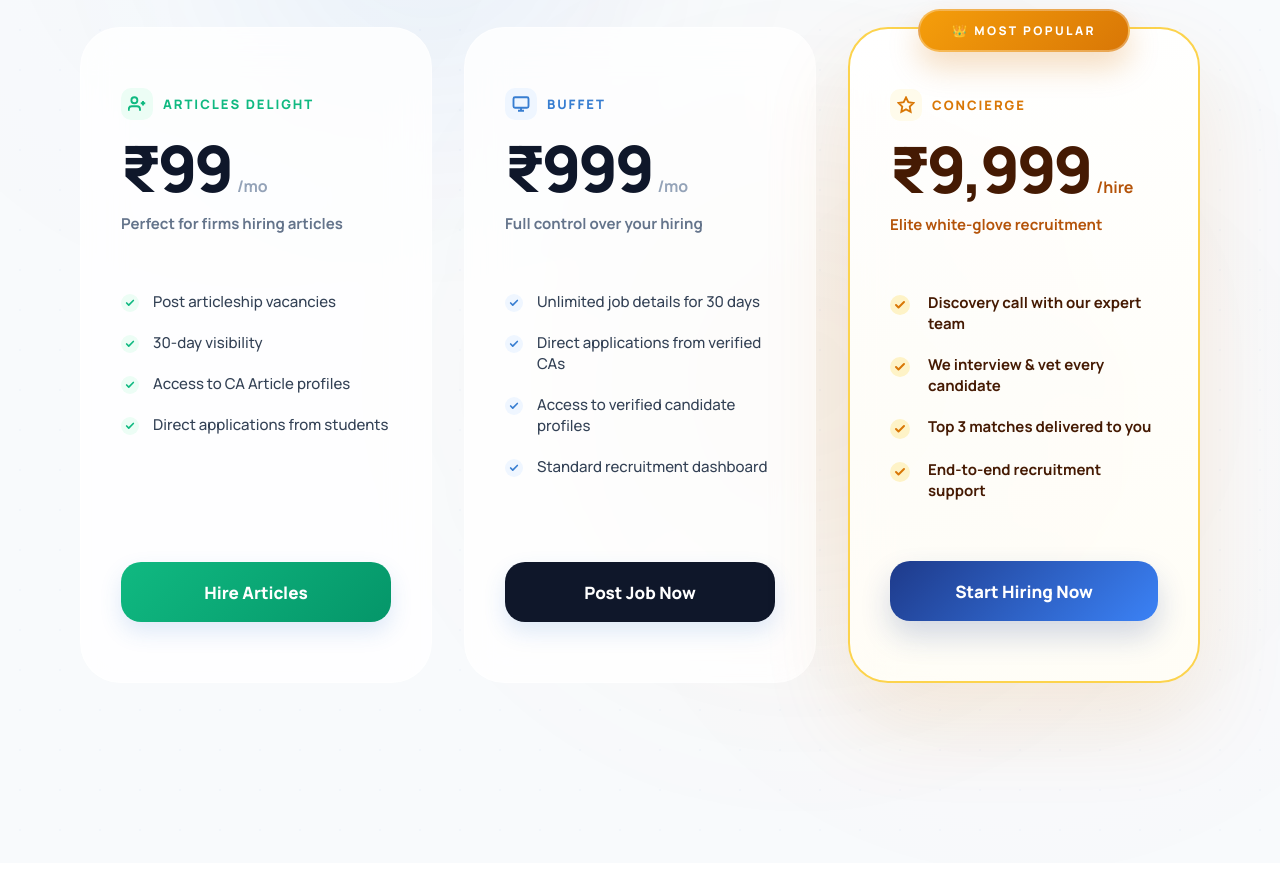
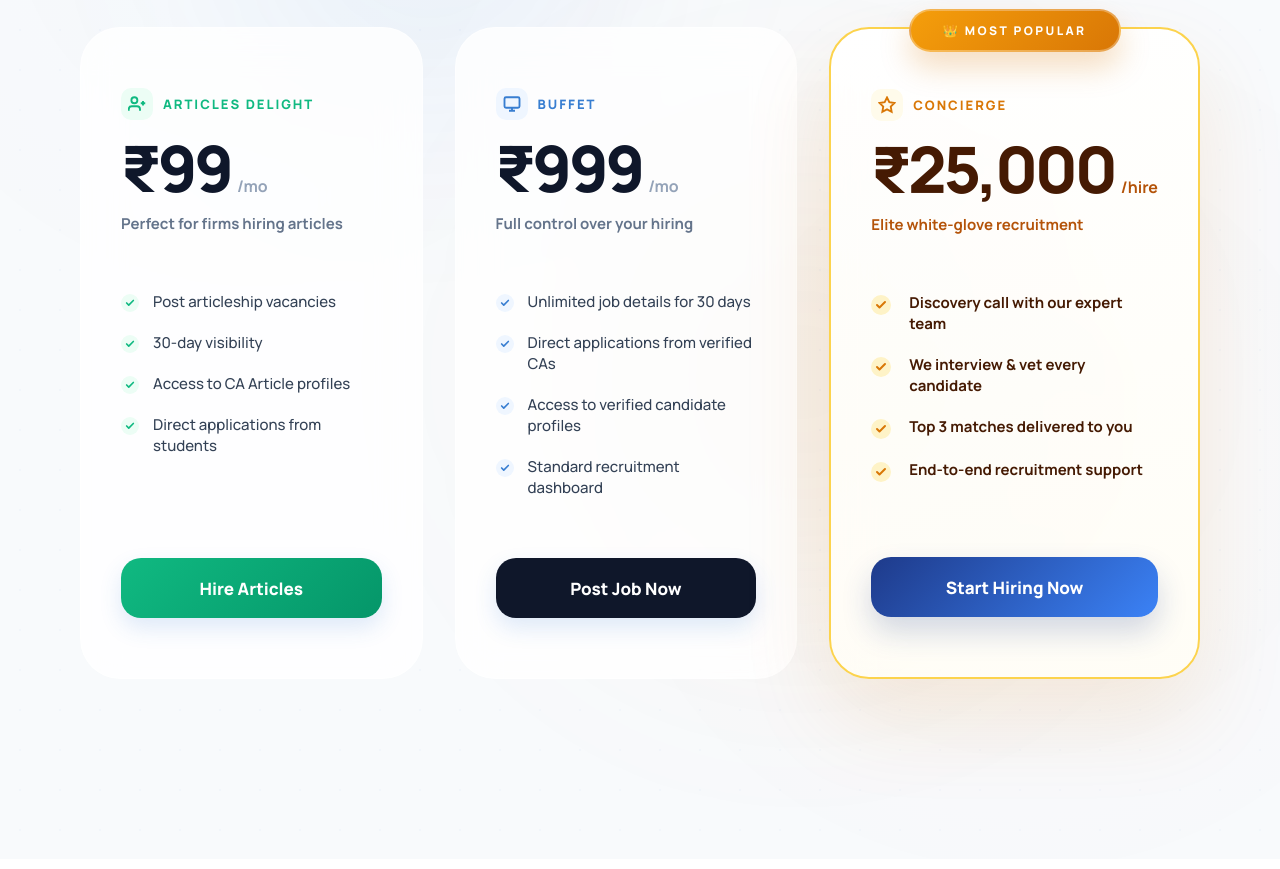
Before and after one commit to anshaggarwal/CAhire, a React (Vite) app: page /post-job in a window 1280 px wide. Shown: the part 3160-4029 px from the top of the page. Built offline with nearby package versions, Linux system fonts and the light colour scheme.

Commit message:
feat: update concierge service price from ₹9,999 to ₹25,000 on PostJobPage

```diff
--- a/src/components/PostJobPage.jsx
+++ b/src/components/PostJobPage.jsx
@@ -383,7 +383,7 @@ export default function PostJobPage() {
                   <p style={{ fontSize: '13px', fontWeight: '800', textTransform: 'uppercase', letterSpacing: '0.15em', color: '#d97706', margin: 0 }}>Concierge</p>
                 </div>
                 <div style={{ display: 'flex', alignItems: 'baseline', gap: '6px' }}>
-                  <span style={{ fontSize: '64px', fontWeight: '900', color: '#451a03', lineHeight: 1, letterSpacing: '-0.05em' }}>₹9,999</span>
+                  <span style={{ fontSize: '64px', fontWeight: '900', color: '#451a03', lineHeight: 1, letterSpacing: '-0.05em' }}>₹25,000</span>
                   <span style={{ fontSize: '16px', color: '#b45309', fontWeight: '600' }}>/hire</span>
                 </div>
                 <p style={{ fontSize: '15px', color: '#b45309', marginTop: '12px', fontWeight: '600' }}>Elite white-glove recruitment</p>
```
